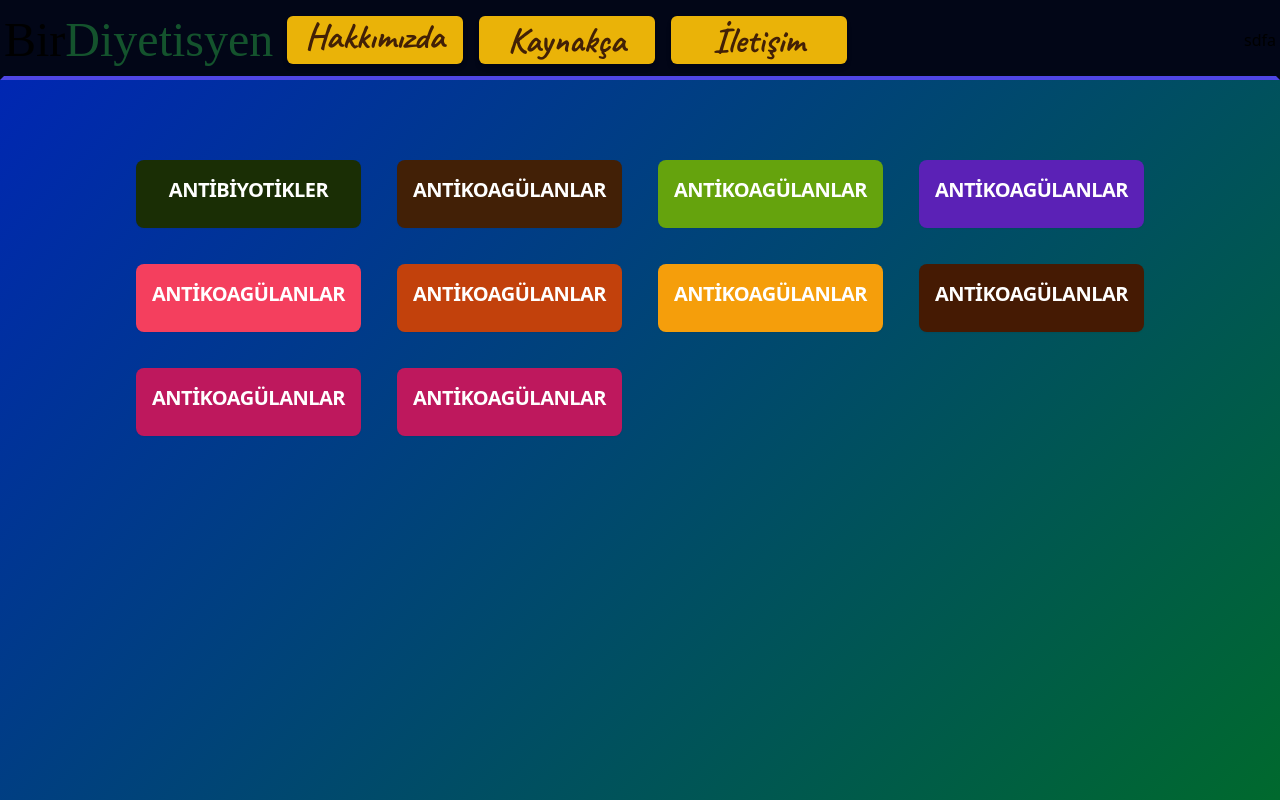
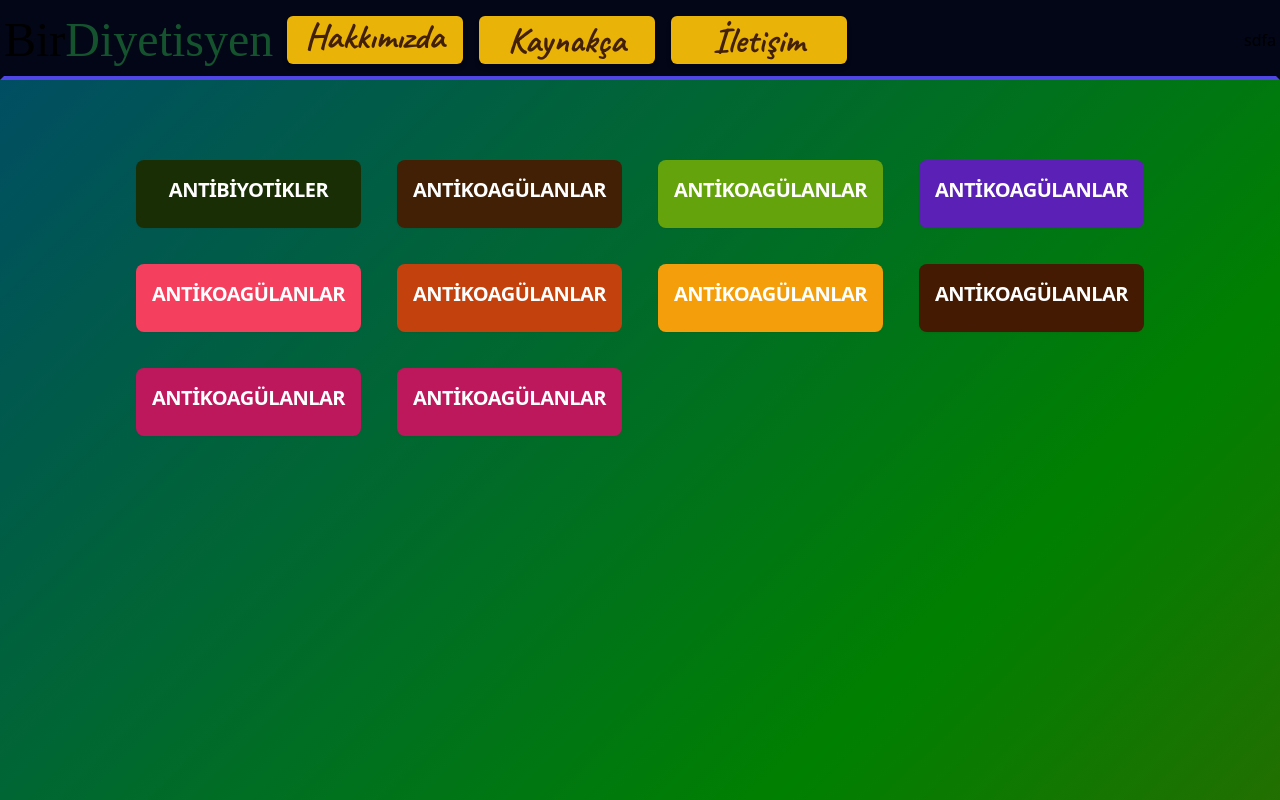
Before and after one commit to Emirhan-Cavusoglu-sftw/foodDrugInteractions, a React (Vite) app: page / in a window 1280 px wide. Shown: the top 800 px of the page. Built offline with nearby package versions, Linux system fonts and the light colour scheme; the HTML template or start-up script is replaced by a standard one; a web font is replaced by a local one.

Commit message:
update 2

```diff
--- a/src/index.css
+++ b/src/index.css
@@ -20,7 +20,7 @@ body{
   width:100%;
   height: 200vh;
 
-  animation: color 30s ease infinite ;
+  animation: color 15s ease infinite ;
 }
 
 @keyframes color {
```
